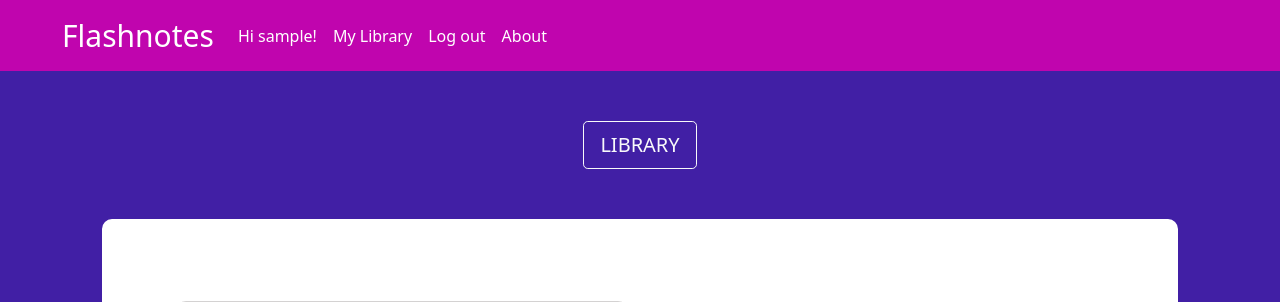
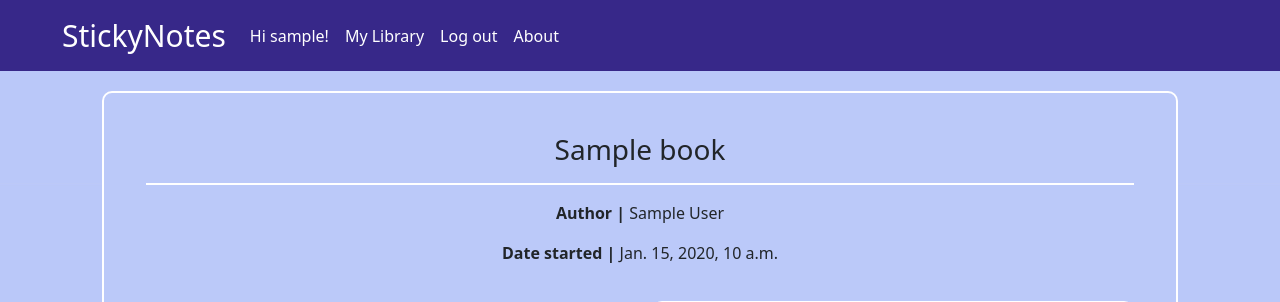
Before and after one commit to Niki-Sal/StickyNotes, a Django app: page /books/1/ in a window 1280 px wide. Shown: the top 302 px of the page. Run offline with Django 3.2, Linux system fonts and the light colour scheme; a user stored in the database is signed in; tables that the repository leaves empty hold one stand-in row (values such as "Sample post").

Commit message:
style modification

```diff
--- a/main_app/static/style.css
+++ b/main_app/static/style.css
@@ -4,6 +4,14 @@
 }
 body{
   background-color: rgba(65, 31, 165)!important;
+  background: url("assets/landpage.jpg") no-repeat center center fixed;
+  background-size: cover;
+}
+hr{
+  background-color: white !important;
+  opacity: 1 !important;
+  height: 2px !important;
+  border: 0 !important;
 }
 .center{
   margin-left: 20px;
@@ -66,7 +74,7 @@
 /* navbar */
 
 .mycolor {
-  background-color: rgba(192, 5, 174) !important;
+  background-color: rgba(55, 40, 137) !important;
 }
 
 .link-color{
@@ -85,7 +93,7 @@
 }
 /* footer */
 .page-footer{
-  background-color: rgba(192, 5, 174);
+  background-color: rgba(55, 40, 137);
   color: white;
   font-size: 20px;
   text-align: center;
@@ -95,11 +103,10 @@
   margin-top: 100px;
 }
 .welcome-note{
-  color: white !important;
+  color: rgba(55, 40, 137) !important;
   margin-left: 20px;
 }
 .join-button{
-  /* margin-top: 50px !important; */
   display: table;
   margin: 50px auto;
 }
@@ -108,6 +115,14 @@
   display: table;
   margin: 10px auto;
 }
+.btn-outline-light{
+  color:  rgba(55, 40, 137)!important;
+  text-decoration: none;
+}
+.btn-outline-light:hover {
+  text-decoration: none;
+}
+
 
 /* about */
 .note-container{
@@ -179,11 +194,11 @@
 }
 /* book details */
 .book-container{
-  background-color: white;
+  background-color: rgb(187, 201, 249);
   border: 2px solid white;
   border-radius: 10px;
   margin: 20px;
-  padding: 60px;
+  padding: 30px;
 }
 
 .book-image{
@@ -193,11 +208,9 @@
   border: 1px gray solid;
 }
 .book-info{
-  border: 1px rgb(212, 210, 210) solid;
   border-radius: 10px;
-  padding: 40px;
-  margin: 20px auto;
-  height: 350px;
+  margin: 10px auto;
+  text-align: center;
 }
 
 div.postit-note{
@@ -218,12 +231,10 @@
 }
 
 div.scrollmenu {
-  height: 350px;
+  height: 550px;
   width: 100%;
   overflow-y: scroll;
-  /* margin-bottom: 50px;
-  margin-top: 30px; */
-  border: 1px rgb(212, 210, 210) solid;
+  border: 2px white solid;
   border-radius: 10px;
   margin: 20px auto;
 }
--- a/main_app/templates/base.html
+++ b/main_app/templates/base.html
@@ -5,7 +5,7 @@
   <meta charset="UTF-8">
   <meta name="viewport" content="width=device-width, initial-scale=1.0">
   <meta http-equiv="X-UA-Compatible" content="ie=edge">
-  <title>Flash Notes</title>
+  <title>StickyNotes</title>
   <link rel="stylesheet" type="text/css" href="{% static 'style.css' %}">
   <link href="https://cdn.jsdelivr.net/npm/bootstrap@5.0.0-beta2/dist/css/bootstrap.min.css" rel="stylesheet" integrity="sha384-BmbxuPwQa2lc/FVzBcNJ7UAyJxM6wuqIj61tLrc4wSX0szH/Ev+nYRRuWlolflfl" crossorigin="anonymous">
   <link rel="stylesheet" href="https://cdnjs.cloudflare.com/ajax/libs/font-awesome/5.15.2/css/all.min.css">
@@ -15,7 +15,7 @@
 <body>
   <nav class="navbar navbar-expand-lg navbar-light mycolor">
     <div class="container-fluid">
-      <a class="navbar-brand title-prop" href="/">Flashnotes</a>
+      <a class="navbar-brand title-prop" href="/">StickyNotes</a>
       <div class="collapse navbar-collapse" id="navbarNav">
         <ul class="navbar-nav">
 
--- a/main_app/templates/books/show.html
+++ b/main_app/templates/books/show.html
@@ -1,24 +1,24 @@
 {% extends 'base.html' %}
 
 {% block content %}
-    <div class="lead join-button">
+    <!-- <div class="lead join-button">
         <a class="btn btn-outline-light btn-lg" href="{% url 'books' %}">LIBRARY</a>
-    </div>
+    </div>  -->
     <div class="book-container">
         <div class="container">
             <div class="row">
-                <div class="col-lg-6">
+                <div class="col-md-12">
                     <div class="book-info">
 
-                        <h4>Note Collection Info</h4>
-                        <hr/>
-                        <p> Title | {{ book.name }}</p>
-                        <p> Author | {{ book.author}}</p>
-                        <p> Date started | {{ book.date}}</p>
+                        <h3>{{ book.name }}</h3>
+                        <hr>
+                        <p><strong>Author |</strong> {{ book.author}}</p>
+                        <p><strong>Date started | </strong>{{ book.date}}</p>
                     </div>
                 </div>
-                <div class="col-lg-2"></div>
-                <div class="col-lg-4">
+            </div>
+            <div class="row">
+                <div class="col-md-6">
                     {% if book.notetype == "PostItNote" %}
                         <div class="scrollmenu">
                         {% for postit in book.postit_set.all %}
@@ -59,31 +59,26 @@
                         </div>
                     {% endif %}
                 </div>
+
+                <div class="col-md-6">
+                    <div class= scrollmenu>
+                        {% for photo in book.photo_set.all %}
+                                <img class="book-image" src="{{photo.url}}">
+                            {% empty %}
+                                <div>Upload a collection photo</div>
+                        {% endfor %}
+
+                    </div>
+                </div>
+
             </div>
 
 
             {% if user == book.user %}
                 <div class="row">
 
-                    <div class="col-md-6">
-                        <div class="control-container">
-                            <div class="control-container">
-                                <form action="{% url 'add_photo' book.id %}" enctype="multipart/form-data" method="POST">
-                                    {% csrf_token %}
-                                    <input type="file" name="photo-file">
-                                    <input  type="submit"  value="Upload Photo">
-                                </form>
-                            </div>
-
-                            <div class="other-button ">
-                                <a class="btn btn-outline-dark btn-sm" href="{% url 'books_update' book.id %}">UPDATE</a>
-                                <a class="btn btn-outline-dark btn-sm" href="{% url 'books_delete' book.id %}">DELETE</a>
-                            </div>
-                        </div>
-                    </div>
-                    <div class="col-md-2"></div>
                     {% if book.notetype == "PostItNote" %}
-                        <div class="col-md-4">
+                        <div class="col-md-6">
                             <form method="post" action="{% url 'add_postit' book.id %}" >
 
                                 <div class="row">
@@ -108,7 +103,7 @@
                     {% endif %}
 
                     {% if book.notetype == "FlashCard" %}
-                        <div class="col-md-4">
+                        <div class="col-md-6">
                             <form method="post" action="{% url 'add_flashcard' book.id %}" >
                                 <div class="row">
                                     {% csrf_token %}
@@ -130,17 +125,30 @@
                             </form>
                         </div>
                     {% endif %}
+
+
+
+                    <div class="col-md-6">
+                        <div class="control-container">
+                            <div class="control-container">
+                                <form action="{% url 'add_photo' book.id %}" enctype="multipart/form-data" method="POST">
+                                    {% csrf_token %}
+                                    <input type="file" name="photo-file">
+                                    <input  type="submit"  value="Upload Photo">
+                                </form>
+                            </div>
+
+                            <div class="other-button ">
+                                <a class="btn btn-outline-dark btn-sm" href="{% url 'books_update' book.id %}">UPDATE</a>
+                                <a class="btn btn-outline-dark btn-sm" href="{% url 'books_delete' book.id %}">DELETE</a>
+                            </div>
+                        </div>
+                    </div>
                 </div>
             {% endif %}
 
-            <div class= photo-container>
-                {% for photo in book.photo_set.all %}
-                        <img class="book-image" src="{{photo.url}}">
-                    {% empty %}
-                        <div>Upload a collection photo</div>
-                {% endfor %}
 
-            </div>
+
 
 
 
--- a/main_app/templates/index.html
+++ b/main_app/templates/index.html
@@ -2,7 +2,7 @@
 
 {% block content %}
 <div class="jumbotron jumbotron-fluid welcome">
-    <h3 class = "welcome-note">Welcome to Flashnotes</h3>
+    <h3 class = "welcome-note">Welcome to StickyNotes</h3>
     <h1 class = "welcome-note">Take notes. They cost memories...</h1>
 </div>
     {% if user.is_authenticated %}
```
Also changed, not shown: main_app/static/assets/AdobeStock_218485670.jpeg (added), main_app/static/assets/AdobeStock_242090465.jpeg (added), main_app/static/assets/AdobeStock_260228312.jpeg (added), main_app/static/assets/landpage.jpg (added), 3 other files.
